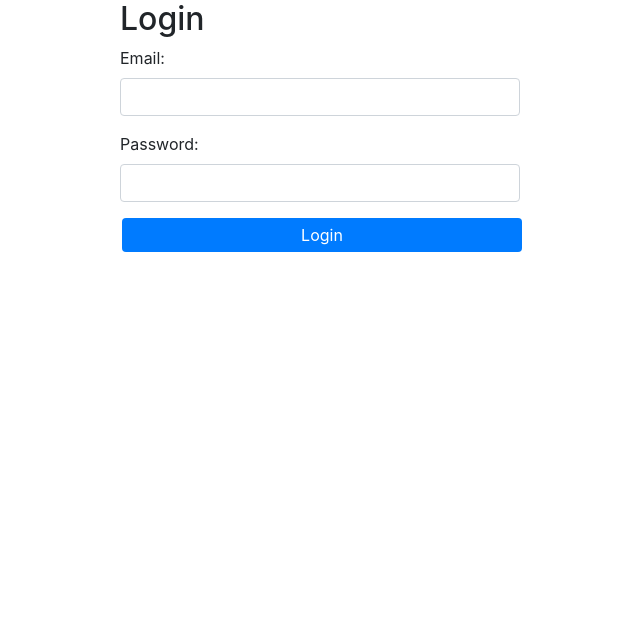
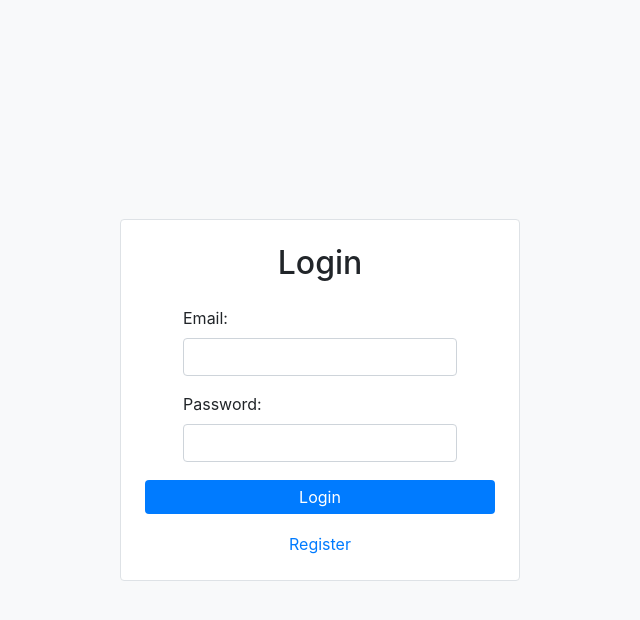
Before and after one commit to evncrl/la_soigne, a website: page public/login.html in a window 1280 px wide. Shown: the whole page, without its empty margins (320-960 px from the left). Drawn offline with nearby package versions, Linux system fonts and the light colour scheme; some packages are replaced by stand-ins of ours; a script that the page names is missing.

Commit message:
login, header

```diff
--- a/public/css/style.css
+++ b/public/css/style.css
@@ -183,3 +183,12 @@
 .d-none {
   display: none !important;
 }
+
+.login {
+  border:#000000 1px solid;
+  border-radius: 5px;
+  display: flex;
+  flex-direction: column;
+  align-items: center;
+  justify-content: center;
+}
--- a/public/login.html
+++ b/public/login.html
@@ -30,11 +30,9 @@
   <link rel="stylesheet" href="/css/style.css" />
 </head>
 
-<body>
-  <div id="loginBody"></div>
-
-  <form id="loginForm" style="max-width: 400px; margin: auto">
-    <h2>Login</h2>
+<body class="d-flex align-items-center justify-content-center" style="min-height: 100vh; background-color: #f8f9fa;">
+  <form class="login border p-4 bg-white rounded shadow" id="loginForm" style="max-width: 400px; width: 100%;">
+    <h2 class="text-center mb-4">Login</h2>
 
     <div class="form-group">
       <label for="email">Email:</label>
@@ -49,6 +47,11 @@
     <button type="submit" class="btn btn-primary btn-block" id="loginBtn">
       Login
     </button>
+
+    <!-- ✅ Register link below button -->
+    <div class="text-center mt-3">
+      <a href="register.html">Register</a>
+    </div>
   </form>
 
   <script>
@@ -143,7 +146,7 @@
                 if (response.user.role === 'Admin') {
                   window.location.href = 'admin.html';
                 } else {
-                  window.location.href = 'home.html';  // ✅ Changed from profile.html
+                  window.location.href = 'home.html';
                 }
               });
             } else {
```
Also changed, not shown: public/header.html (+9 -9 lines).
